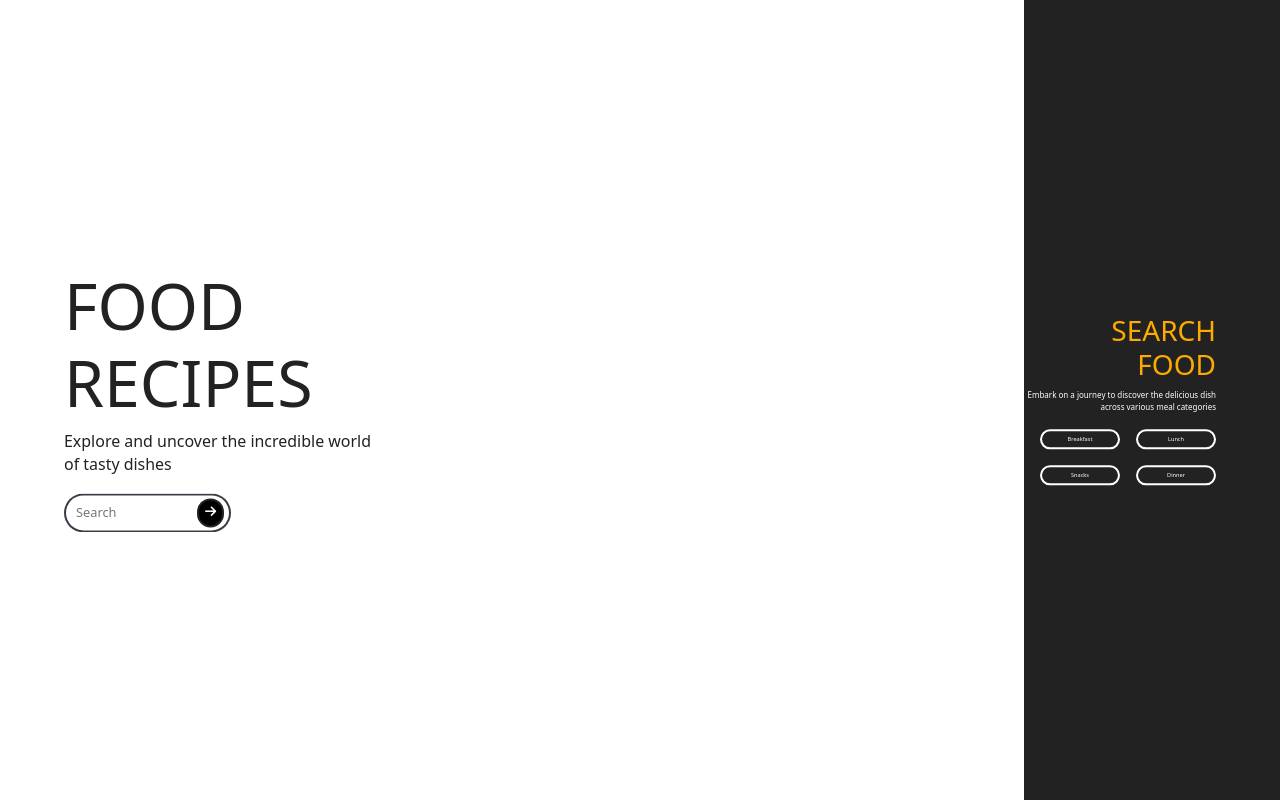
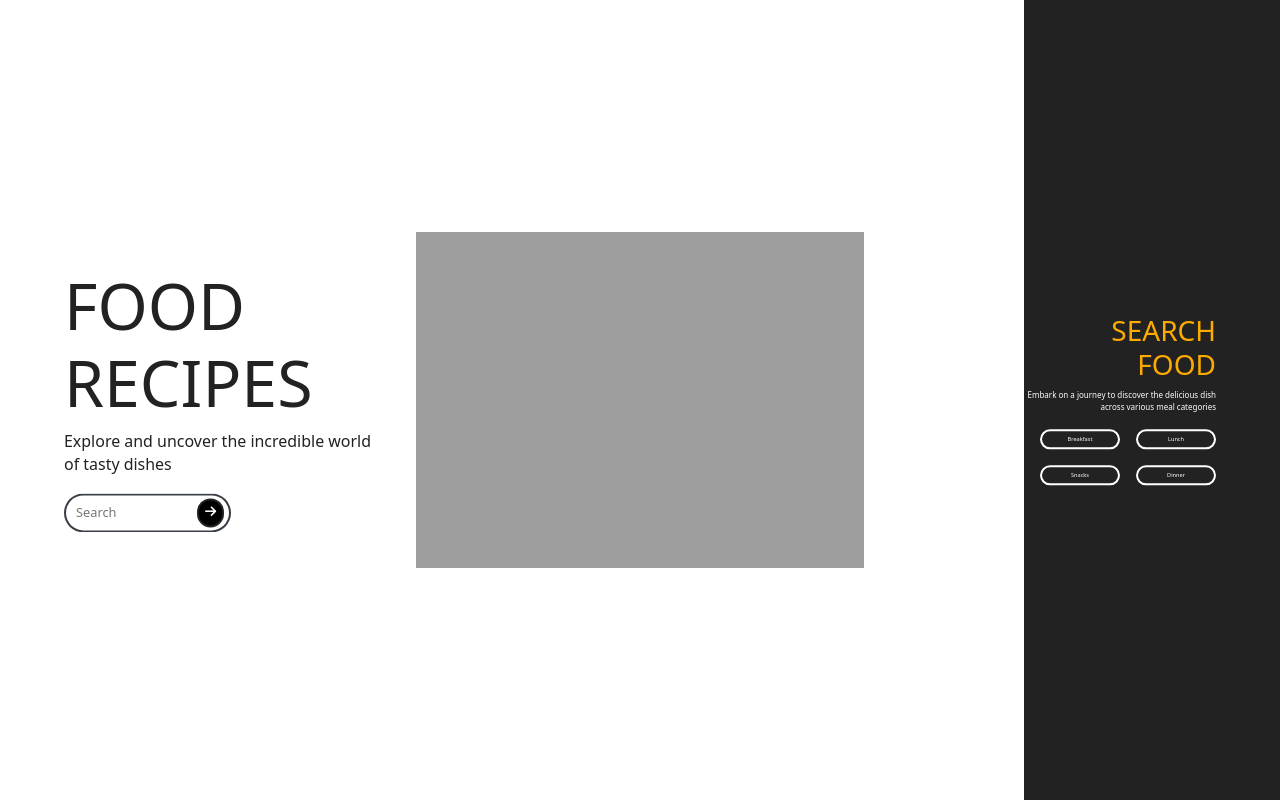
Before and after one commit to Jnsl-P/food_site, a plain HTML site: page index.html in a window 1280 px wide. Drawn offline with nearby package versions, Linux system fonts and the light colour scheme; the site is published under a folder, as on GitHub Pages, so addresses that start at the root find nothing.

Commit message:
Update index.html

```diff
--- a/index.html
+++ b/index.html
@@ -26,7 +26,7 @@
                         <button class="col-12 col-sm-5 button2 " id="dinner"><a href="./page_search/featured.html">Dinner</a></button>
                     </div>
                 </div>
-                <img src="/media/PngItem_4587630.png" alt="">
+                <img src="media/PngItem_4587630.png" alt="">
             </div>
         </div>
 
@@ -40,7 +40,7 @@
                         <a class="" href="./page_search/featured.html" id="search_icon"><i class="fas fa-arrow-right icon"></i></a>
                     </div>
                 </div>
-                <img src="/media/PngItem_1519906.png" alt="">
+                <img src="media/PngItem_1519906.png" alt="">
             </div>
         </div>
 
```
